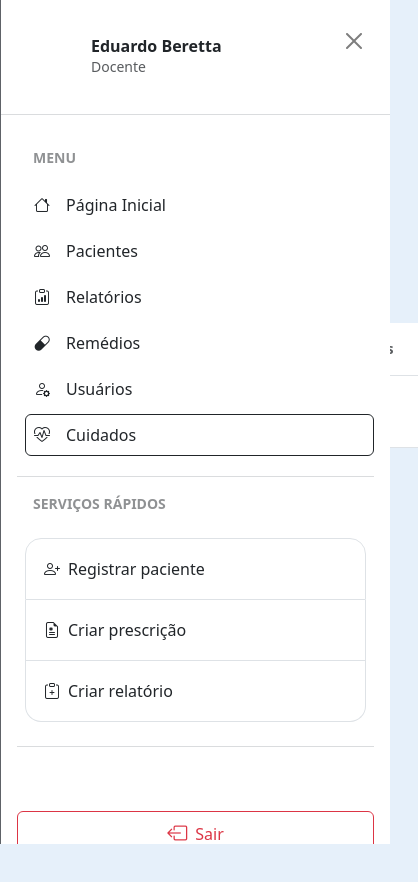
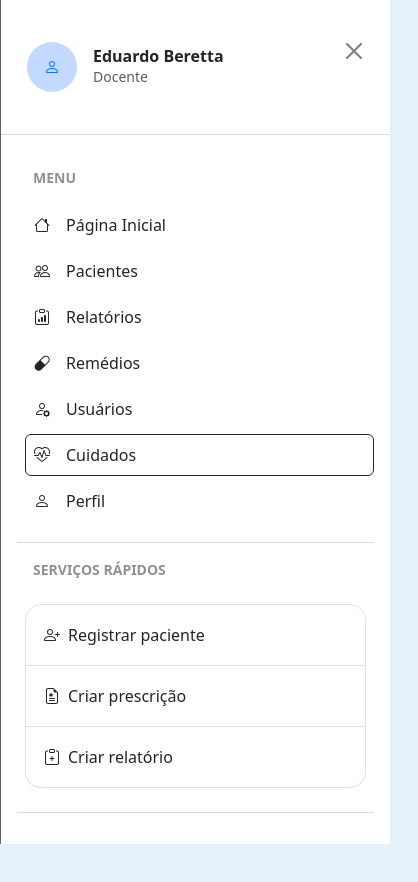
Before and after one commit to eduardoberettarod/PI-prontuario-eletronico, a React (Vite) app: page /cuidados in a window 390 px wide. Both pictures are taken after a click on the button "Toggle navigation". Shown: the top 882 px of the page, 418 px wide, since content can reach past the window. Built offline with nearby package versions, Linux system fonts and the light colour scheme.

Commit message:
Detalhes
Arrumando pequenos detalhes da minha navbar

```diff
--- a/src/components/Navbar/Navbar.css
+++ b/src/components/Navbar/Navbar.css
@@ -30,8 +30,26 @@
     transition: all 0.5 ease;
 }
 
-.icon-button i {
-    color: black;
+.icon-button{
+    width: 35px;
+    height: 35px;
+    justify-content: center;
+    align-items: center;
+    background-color: var(--primary-hover);
+    justify-items: center;
+    border-radius: 50%;
+    display: flex;
+}
+
+#navlink-perfil {
+    transition: 0.5 all ease;
+    padding: 10px;
+    border-radius: 8px;
+}
+
+#navlink-perfil:hover {
+    transition: 0.5 all ease;
+    background-color: var(--bg-hover-button);
 }
 
 .container-button-navbar {
--- a/src/components/Navbar/Navbar.jsx
+++ b/src/components/Navbar/Navbar.jsx
@@ -12,31 +12,51 @@ const navItems = [
         route: 'index',
         label: 'Página Inicial',
         iconClass: "bi bi-house",
+        desktop: true,
+        mobile: true
     },
     {
         route: 'pacientes',
         label: 'Pacientes',
         iconClass: "bi bi-people",
+        desktop: true,
+        mobile: true
     },
     {
         route: 'relatorios',
         label: 'Relatórios',
         iconClass: "bi bi-clipboard-data",
+        desktop: true,
+        mobile: true
     },
     {
         route: 'remedios',
         label: 'Remédios',
         iconClass: "bi bi-capsule",
+        desktop: true,
+        mobile: true
     },
     {
         route: 'usuarios',
         label: 'Usuários',
         iconClass: "bi bi-person-gear",
+        desktop: true,
+        mobile: true
     },
     {
         route: 'cuidados',
         label: 'Cuidados',
         iconClass: "bi bi-heart-pulse",
+        desktop: true,
+        mobile: true
+    },
+
+    {
+        route: 'perfil',
+        label: 'Perfil',
+        iconClass: "bi bi-person",
+        desktop: false,
+        mobile: true
     }
 ];
 
@@ -99,7 +119,9 @@ function Navbar() {
 
                 {/* Botões centralizados */}
                 <div className="position-absolute top-50 start-50 translate-middle d-flex container-button-navbar">
-                    {navItems.map((item) => (
+                    {navItems
+                        .filter(item => item.desktop)
+                        .map((item) => (
                             <NavLink
                                 key={item.route}
                                 to={`/${item.route}`}
@@ -187,13 +209,15 @@ function Navbar() {
                             <div className="d-flex align-items-center mt-3">
 
                                 {/* Botão de perfil */}
-                                <button href='' className="btn btn-link icon-button shadow-none focus-ring-0 p-0 ms-2 me-3">
-                                    <i className='bi bi-person fs-6 mx-auto text-white'></i>
-                                </button>
+                                <NavLink to={'/perfil'} className={'d-flex align-items-center text-decoration-none'} id='navlink-perfil'>
+                                    <span href='' className="icon-button me-3">
+                                        <i className='bi bi-person fs-6 mx-auto text-primary'></i>
+                                    </span>
                                     <div className="me-4">
-                                    <h1 className="mb-0 fs-6 fw-semibold">Eduardo Beretta</h1>
+                                        <h1 className="mb-0 fs-6 fw-semibold text-dark">Eduardo Beretta</h1>
                                         <p className="mb-0 small text-muted text-start">Docente</p>
                                     </div>
+                                </NavLink>
                             </div>
                             <button type="button" className="btn-close me-1 mb-2" data-bs-dismiss="offcanvas" aria-label="Close"></button>
                         </div>
@@ -201,7 +225,9 @@ function Navbar() {
                         <div className="offcanvas-body">
                             <p className='ms-3 opacity-50 fw-bold text-uppercase small'>Menu</p>
                             <ul className="navbar-nav">
-                                {navItems.map((item) => (
+                                {navItems
+                                    .filter(item => item.mobile)
+                                    .map((item) => (
                                         <NavLink
                                             key={item.route}
                                             to={`/${item.route}`}
@@ -210,7 +236,6 @@ function Navbar() {
                                             <span className="fs-6">{item.label}</span>
                                         </NavLink>
                                     ))}
-                                {/* Botão de configuração */}
                             </ul>
                             <hr className="my-3 border-secondary opacity-25" />
                             <div className='navbar-nav position-relative'>
--- a/src/pages/Cuidados/Cuidados.css
+++ b/src/pages/Cuidados/Cuidados.css
@@ -34,7 +34,7 @@
 }
 
 .cuidados-table tbody tr:hover {
-    background-color: rgba(0,0,0,0.03);
+    background-color: rgba(0, 0, 0, 0.03);
 }
 
 .icon-cuidados {
@@ -56,6 +56,12 @@
 }
 
 @media (max-width:1200px) {
+
+    #th-cuidado,
+    #td-cuidado {
+        padding-left: 0;
+    }
+
     .container-cuidados {
         top: 12%;
         margin-inline: var(--mg-inline-mobile);
```
Lines whose indentation alone changed are shown as unchanged.
